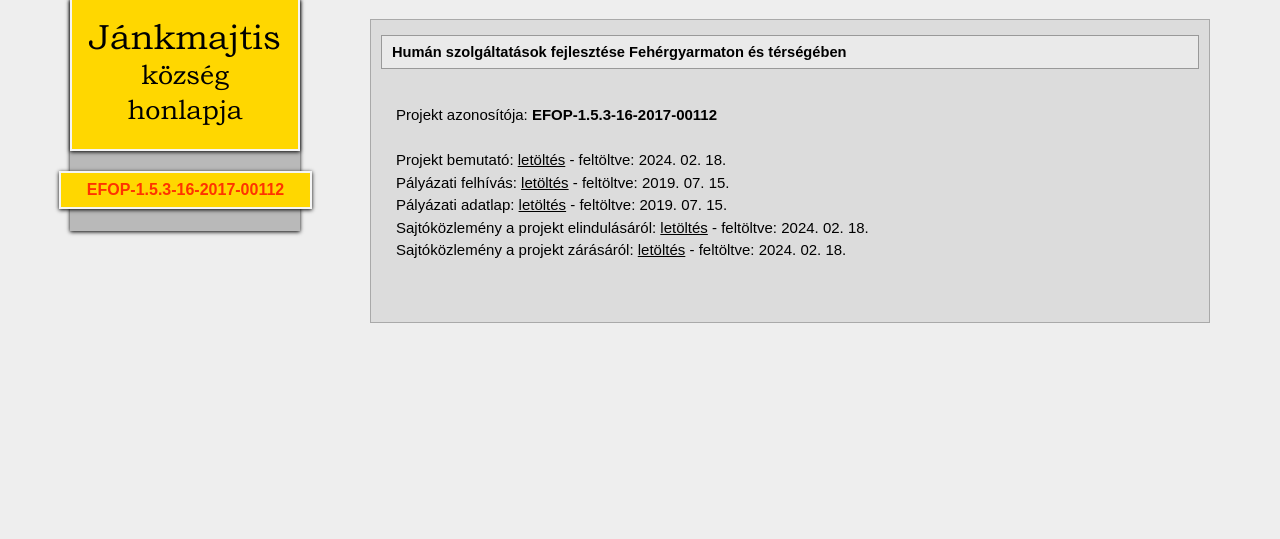
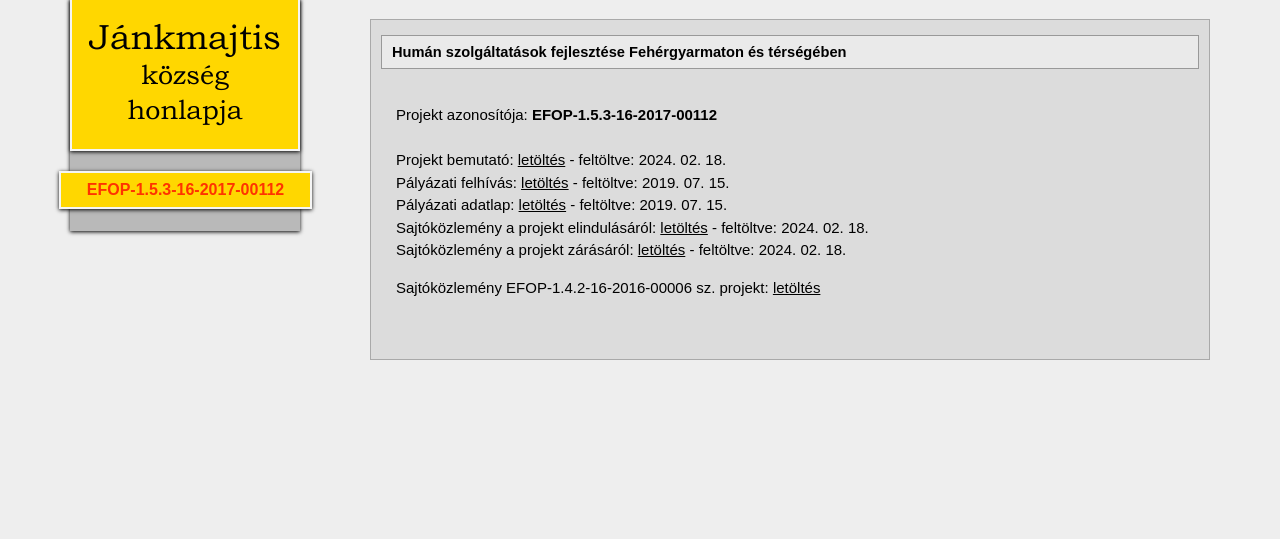
Before and after one commit to vekonypeter/jankmajtis_web, a PHP site: page /efop-153-16-2017-00112.php in a window 1280 px wide. Shown: the part 356-895 px from the top of the page. Run offline with PHP 8.4, Linux system fonts and the light colour scheme; some libraries are stand-ins or nearby versions.

Commit message:
EFOP pályázat update

```diff
--- a/efop-153-16-2017-00112.php
+++ b/efop-153-16-2017-00112.php
@@ -40,6 +40,9 @@ include('header.php');
                         Sajtóközlemény a projekt zárásáról: <a href="docs/240218_efop-1.5.3-16-2017-00112_sajto_zaro.pdf" target="_blank">letöltés</a> -  feltöltve: 2024. 02. 18.
                         <br />
                     </p>
+                    <p>
+                        Sajtóközlemény EFOP-1.4.2-16-2016-00006 sz. projekt: <a href="docs/240305_efop-1.4.2-16-2016-00006.pdf" target="_blank">letöltés</a>
+                    </p>
                 </div>
             </div>
 
```
